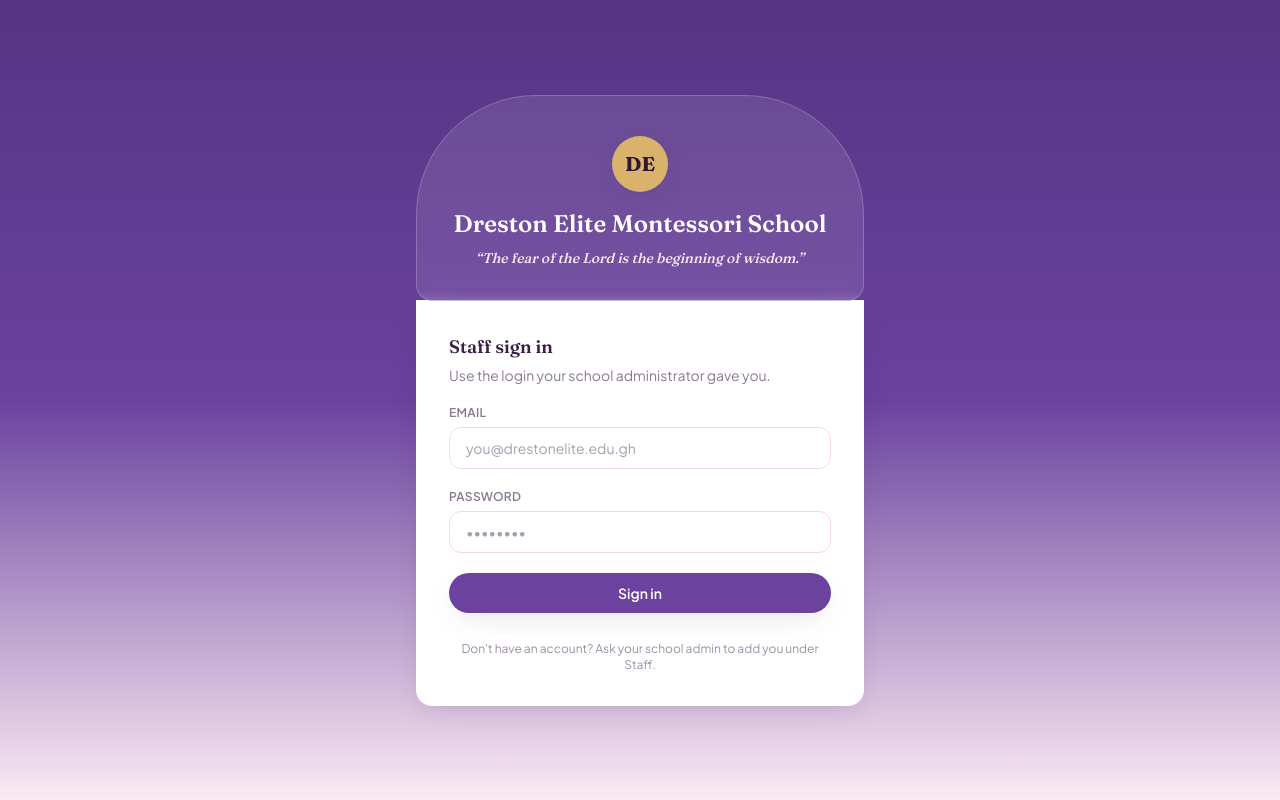
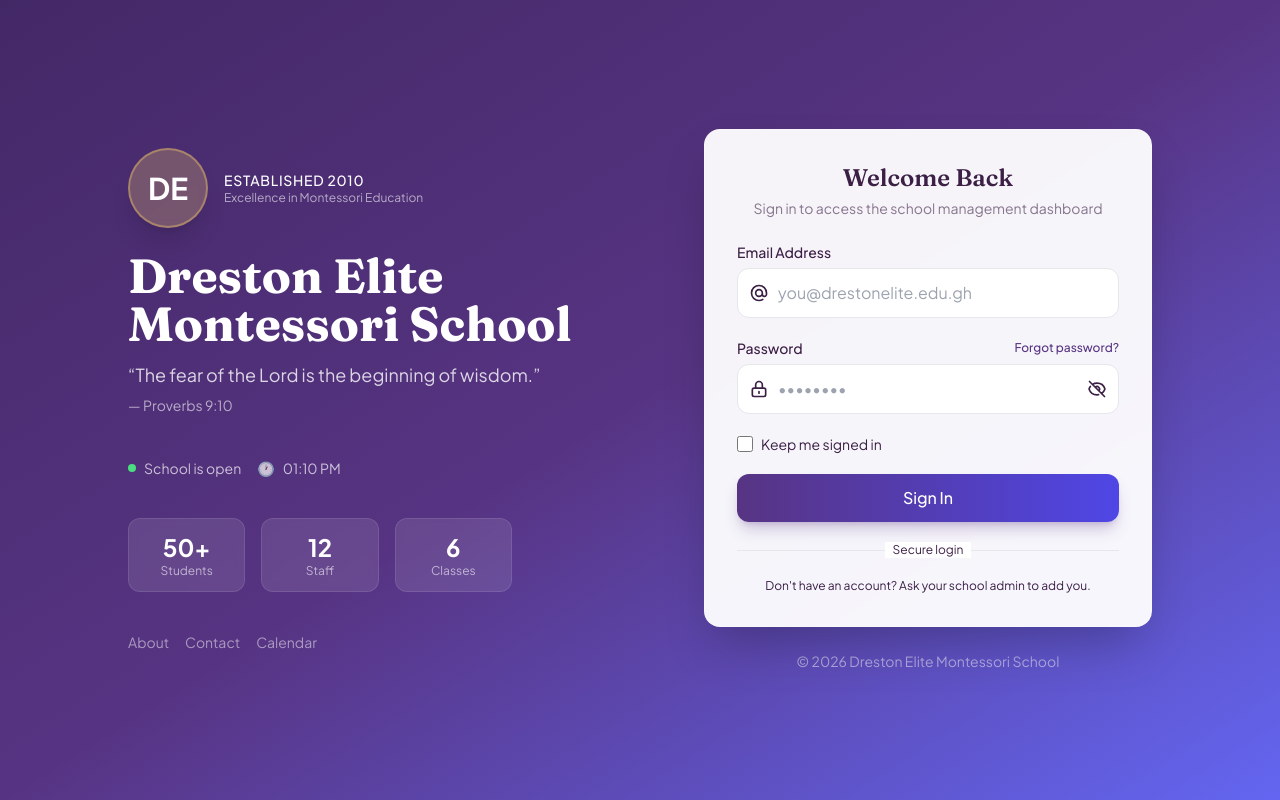
Before and after one commit to josephadeabah/dreston-school-app, a Next.js app in the folder frontend/: page /login in a window 1280 px wide. Built offline with nearby package versions, Linux system fonts and the light colour scheme; no server answers.

Commit message:
chore: make the homepage design clean

```diff
--- a/frontend/app/login/page.tsx
+++ b/frontend/app/login/page.tsx
@@ -1,6 +1,6 @@
 "use client";
 
-import { useState } from "react";
+import { useState, useEffect } from "react";
 import { useRouter } from "next/navigation";
 import toast from "react-hot-toast";
 import { supabase } from "@/lib/supabaseClient";
@@ -10,6 +10,23 @@ export default function LoginPage() {
   const [email, setEmail] = useState("");
   const [password, setPassword] = useState("");
   const [loading, setLoading] = useState(false);
+  const [showPassword, setShowPassword] = useState(false);
+  const [currentTime, setCurrentTime] = useState("");
+
+  useEffect(() => {
+    // Update time every minute
+    const updateTime = () => {
+      const now = new Date();
+      setCurrentTime(now.toLocaleTimeString('en-US', {
+        hour: '2-digit',
+        minute: '2-digit',
+        hour12: true
+      }));
+    };
+    updateTime();
+    const interval = setInterval(updateTime, 60000);
+    return () => clearInterval(interval);
+  }, []);
 
   async function handleSubmit(e: React.FormEvent) {
     e.preventDefault();
@@ -25,72 +42,215 @@ export default function LoginPage() {
   }
 
   return (
-    <div className="min-h-screen bg-gradient-to-b from-violet-600 via-violet-500 to-blush-100 flex items-center justify-center px-4 py-12">
-      <div className="w-full max-w-md">
-        {/* Arched crest header — the signature motif */}
-        <div className="arch-frame bg-white/10 backdrop-blur-sm border border-white/20 pt-10 pb-8 px-8 text-center mb-[-1px]">
-          <div className="mx-auto mb-4 flex h-14 w-14 items-center justify-center rounded-full bg-gold-400 text-plum-900 font-display text-xl font-bold shadow-soft">
+    <div className="min-h-screen bg-gradient-to-br from-violet-700 via-violet-600 to-indigo-500 flex items-center justify-center px-4 py-8">
+      <div className="w-full max-w-5xl mx-auto grid grid-cols-1 lg:grid-cols-2 gap-8 items-center">
+
+        {/* Left Side - School Branding */}
+        <div className="hidden lg:flex flex-col items-start text-white space-y-6">
+          {/* School Crest */}
+          <div className="flex items-center gap-4">
+            <div className="h-20 w-20 rounded-full bg-gold-400/30 backdrop-blur-sm border-2 border-gold-400/50 flex items-center justify-center text-3xl font-bold text-gold-300 shadow-xl">
               DE
             </div>
-          <h1 className="font-display text-2xl font-semibold text-white">
-            Dreston Elite Montessori School
+            <div>
+              <div className="text-sm font-medium text-gold-300/80 uppercase tracking-wider">
+                Established 2010
+              </div>
+              <div className="text-xs text-white/60">
+                Excellence in Montessori Education
+              </div>
+            </div>
+          </div>
+
+          <div className="space-y-3">
+            <h1 className="font-display text-4xl lg:text-5xl font-bold leading-tight">
+              Dreston Elite
+              <br />
+              <span className="text-gold-300">Montessori School</span>
             </h1>
-          <p className="mt-2 font-display italic text-sm text-blush-100">
+            <p className="text-lg text-white/80 max-w-md leading-relaxed">
               &ldquo;The fear of the Lord is the beginning of wisdom.&rdquo;
+              <br />
+              <span className="text-sm text-white/60">— Proverbs 9:10</span>
             </p>
           </div>
 
-        <form
-          onSubmit={handleSubmit}
-          className="bg-white rounded-2xl rounded-t-none shadow-soft border border-white/40 p-8 space-y-5"
-        >
-          <div>
-            <h2 className="font-display text-lg font-semibold text-plum-800">
-              Staff sign in
+          <div className="flex flex-wrap gap-4 pt-4">
+            <div className="flex items-center gap-2 text-sm text-white/70">
+              <span className="h-2 w-2 rounded-full bg-green-400 animate-pulse"></span>
+              <span>School is open</span>
+            </div>
+            <div className="flex items-center gap-2 text-sm text-white/70">
+              <span className="text-gold-300">🕐</span>
+              <span>{currentTime}</span>
+            </div>
+          </div>
+
+          {/* Quick Stats */}
+          <div className="grid grid-cols-3 gap-4 w-full max-w-sm pt-4">
+            <div className="bg-white/10 backdrop-blur-sm rounded-xl p-3 text-center border border-white/10">
+              <div className="text-2xl font-bold text-gold-300">50+</div>
+              <div className="text-xs text-white/60">Students</div>
+            </div>
+            <div className="bg-white/10 backdrop-blur-sm rounded-xl p-3 text-center border border-white/10">
+              <div className="text-2xl font-bold text-gold-300">12</div>
+              <div className="text-xs text-white/60">Staff</div>
+            </div>
+            <div className="bg-white/10 backdrop-blur-sm rounded-xl p-3 text-center border border-white/10">
+              <div className="text-2xl font-bold text-gold-300">6</div>
+              <div className="text-xs text-white/60">Classes</div>
+            </div>
+          </div>
+
+          <div className="flex gap-4 text-sm text-white/50 pt-4">
+            <a href="#" className="hover:text-white/80 transition">About</a>
+            <a href="#" className="hover:text-white/80 transition">Contact</a>
+            <a href="#" className="hover:text-white/80 transition">Calendar</a>
+          </div>
+        </div>
+
+        {/* Right Side - Login Form */}
+        <div className="w-full max-w-md mx-auto lg:mx-0 lg:ml-auto">
+          {/* Mobile Header (shown only on small screens) */}
+          <div className="lg:hidden text-center mb-6">
+            <div className="h-16 w-16 mx-auto rounded-full bg-gold-400/30 backdrop-blur-sm border-2 border-gold-400/50 flex items-center justify-center text-2xl font-bold text-gold-300 shadow-xl">
+              DE
+            </div>
+            <h1 className="font-display text-2xl font-bold text-white mt-3">
+              Dreston Elite Montessori
+            </h1>
+          </div>
+
+          <div className="bg-white/95 backdrop-blur-sm rounded-2xl shadow-2xl border border-white/20 p-8">
+            <div className="text-center mb-6">
+              <h2 className="font-display text-2xl font-semibold text-plum-800">
+                Welcome Back
               </h2>
               <p className="text-sm text-plum-800/60 mt-1">
-              Use the login your school administrator gave you.
+                Sign in to access the school management dashboard
               </p>
             </div>
 
+            <form onSubmit={handleSubmit} className="space-y-5">
+              {/* Email Field */}
               <div>
-            <label className="label" htmlFor="email">
-              Email
+                <label className="block text-sm font-medium text-plum-700 mb-1.5" htmlFor="email">
+                  Email Address
                 </label>
+                <div className="relative">
+                  <div className="absolute inset-y-0 left-0 pl-3 flex items-center pointer-events-none">
+                    <svg className="h-5 w-5 text-plum-400" fill="none" stroke="currentColor" viewBox="0 0 24 24">
+                      <path strokeLinecap="round" strokeLinejoin="round" strokeWidth={2} d="M16 12a4 4 0 10-8 0 4 4 0 008 0zm0 0v1.5a2.5 2.5 0 005 0V12a9 9 0 10-9 9m4.5-1.206a8.959 8.959 0 01-4.5 1.207" />
+                    </svg>
+                  </div>
                   <input
                     id="email"
                     type="email"
                     required
-              className="input"
+                    className="w-full pl-10 pr-4 py-3 bg-plum-50/80 border border-plum-200 rounded-xl focus:outline-none focus:ring-2 focus:ring-violet-500 focus:border-transparent transition text-plum-800 placeholder-plum-400"
                     placeholder="you@drestonelite.edu.gh"
                     value={email}
                     onChange={(e) => setEmail(e.target.value)}
                   />
                 </div>
+              </div>
 
+              {/* Password Field */}
               <div>
-            <label className="label" htmlFor="password">
+                <div className="flex items-center justify-between mb-1.5">
+                  <label className="block text-sm font-medium text-plum-700" htmlFor="password">
                     Password
                   </label>
+                  <a href="#" className="text-xs text-violet-600 hover:text-violet-700 font-medium transition">
+                    Forgot password?
+                  </a>
+                </div>
+                <div className="relative">
+                  <div className="absolute inset-y-0 left-0 pl-3 flex items-center pointer-events-none">
+                    <svg className="h-5 w-5 text-plum-400" fill="none" stroke="currentColor" viewBox="0 0 24 24">
+                      <path strokeLinecap="round" strokeLinejoin="round" strokeWidth={2} d="M12 15v2m-6 4h12a2 2 0 002-2v-6a2 2 0 00-2-2H6a2 2 0 00-2 2v6a2 2 0 002 2zm10-10V7a4 4 0 00-8 0v4h8z" />
+                    </svg>
+                  </div>
                   <input
                     id="password"
-              type="password"
+                    type={showPassword ? "text" : "password"}
                     required
-              className="input"
+                    className="w-full pl-10 pr-12 py-3 bg-plum-50/80 border border-plum-200 rounded-xl focus:outline-none focus:ring-2 focus:ring-violet-500 focus:border-transparent transition text-plum-800 placeholder-plum-400"
                     placeholder="••••••••"
                     value={password}
                     onChange={(e) => setPassword(e.target.value)}
                   />
+                  <button
+                    type="button"
+                    onClick={() => setShowPassword(!showPassword)}
+                    className="absolute inset-y-0 right-0 pr-3 flex items-center text-plum-400 hover:text-plum-600 transition"
+                  >
+                    {showPassword ? (
+                      <svg className="h-5 w-5" fill="none" stroke="currentColor" viewBox="0 0 24 24">
+                        <path strokeLinecap="round" strokeLinejoin="round" strokeWidth={2} d="M15 12a3 3 0 11-6 0 3 3 0 016 0z" />
+                        <path strokeLinecap="round" strokeLinejoin="round" strokeWidth={2} d="M2.458 12C3.732 7.943 7.523 5 12 5c4.478 0 8.268 2.943 9.542 7-1.274 4.057-5.064 7-9.542 7-4.477 0-8.268-2.943-9.542-7z" />
+                      </svg>
+                    ) : (
+                      <svg className="h-5 w-5" fill="none" stroke="currentColor" viewBox="0 0 24 24">
+                        <path strokeLinecap="round" strokeLinejoin="round" strokeWidth={2} d="M13.875 18.825A10.05 10.05 0 0112 19c-4.478 0-8.268-2.943-9.543-7a9.97 9.97 0 011.563-3.029m5.858.908a3 3 0 114.243 4.243M9.878 9.878l4.242 4.242M9.88 9.88l-3.29-3.29m7.532 7.532l3.29 3.29M3 3l3.59 3.59m0 0A9.953 9.953 0 0112 5c4.478 0 8.268 2.943 9.543 7a10.025 10.025 0 01-4.132 5.411m0 0L21 21" />
+                      </svg>
+                    )}
+                  </button>
+                </div>
               </div>
 
-          <button type="submit" disabled={loading} className="btn-primary w-full">
-            {loading ? "Signing in…" : "Sign in"}
+              {/* Remember me checkbox */}
+              <div className="flex items-center">
+                <input
+                  id="remember"
+                  type="checkbox"
+                  className="h-4 w-4 text-violet-600 rounded border-plum-300 focus:ring-violet-500"
+                />
+                <label htmlFor="remember" className="ml-2 text-sm text-plum-600">
+                  Keep me signed in
+                </label>
+              </div>
+
+              {/* Submit Button */}
+              <button
+                type="submit"
+                disabled={loading}
+                className="w-full py-3 px-4 bg-gradient-to-r from-violet-600 to-indigo-600 hover:from-violet-700 hover:to-indigo-700 text-white font-medium rounded-xl shadow-lg shadow-violet-600/25 hover:shadow-xl hover:shadow-violet-600/30 transition-all duration-200 disabled:opacity-70 disabled:cursor-not-allowed"
+              >
+                {loading ? (
+                  <span className="flex items-center justify-center gap-2">
+                    <svg className="animate-spin h-5 w-5 text-white" xmlns="http://www.w3.org/2000/svg" fill="none" viewBox="0 0 24 24">
+                      <circle className="opacity-25" cx="12" cy="12" r="10" stroke="currentColor" strokeWidth="4"></circle>
+                      <path className="opacity-75" fill="currentColor" d="M4 12a8 8 0 018-8V0C5.373 0 0 5.373 0 12h4zm2 5.291A7.962 7.962 0 014 12H0c0 3.042 1.135 5.824 3 7.938l3-2.647z"></path>
+                    </svg>
+                    Signing in...
+                  </span>
+                ) : (
+                  "Sign In"
+                )}
               </button>
 
-          <p className="text-xs text-center text-plum-800/50 pt-2">
-            Don&apos;t have an account? Ask your school admin to add you under Staff.
+              <div className="relative my-4">
+                <div className="absolute inset-0 flex items-center">
+                  <div className="w-full border-t border-plum-200"></div>
+                </div>
+                <div className="relative flex justify-center text-xs">
+                  <span className="px-2 bg-white text-plum-400">Secure login</span>
+                </div>
+              </div>
+
+              {/* Staff Info */}
+              <p className="text-xs text-center text-plum-500/70">
+                Don&apos;t have an account? Ask your school admin to add you.
               </p>
             </form>
+          </div>
+
+          {/* Footer */}
+          <div className="text-center mt-6 text-sm text-white/50">
+            © {new Date().getFullYear()} Dreston Elite Montessori School
+          </div>
+        </div>
       </div>
     </div>
   );
```
Lines whose indentation alone changed are shown as unchanged.
